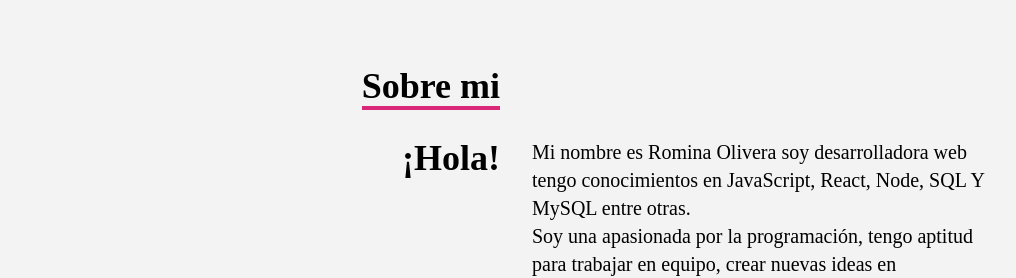
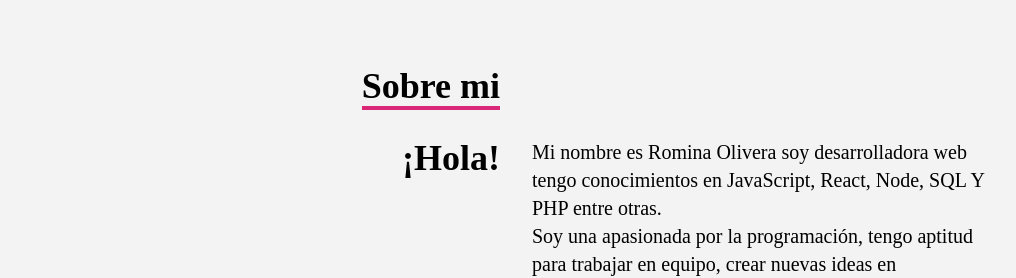
Before and after one commit to RominaOlivera/Portfolio, a React (Create React App) app in the folder portfolio/: page / in a window 1280 px wide. Shown: the part 1000-1278 px from the top of the page, without its empty margins (124-1140 px from the left). Built offline with nearby package versions, Linux system fonts and the light colour scheme.

Commit message:
Update About.jsx

```diff
--- a/portfolio/src/components/About.jsx
+++ b/portfolio/src/components/About.jsx
@@ -24,7 +24,7 @@ const About = () => {
             <p>¡Hola!</p>
           </div>
           <div>
-            <p className='text-xl'>Mi nombre es Romina Olivera soy desarrolladora web tengo conocimientos en JavaScript, React, Node, SQL Y MySQL entre otras.</p>
+            <p className='text-xl'>Mi nombre es Romina Olivera soy desarrolladora web tengo conocimientos en JavaScript, React, Node, SQL Y PHP entre otras.</p>
 
               <p  className='text-xl'>Soy una apasionada por la programación,
               tengo aptitud para trabajar en equipo, crear nuevas ideas en colaboración y sobre todo aprender nuevas tecnologías y estar constantemente actualizada de las mismas.</p>
```
